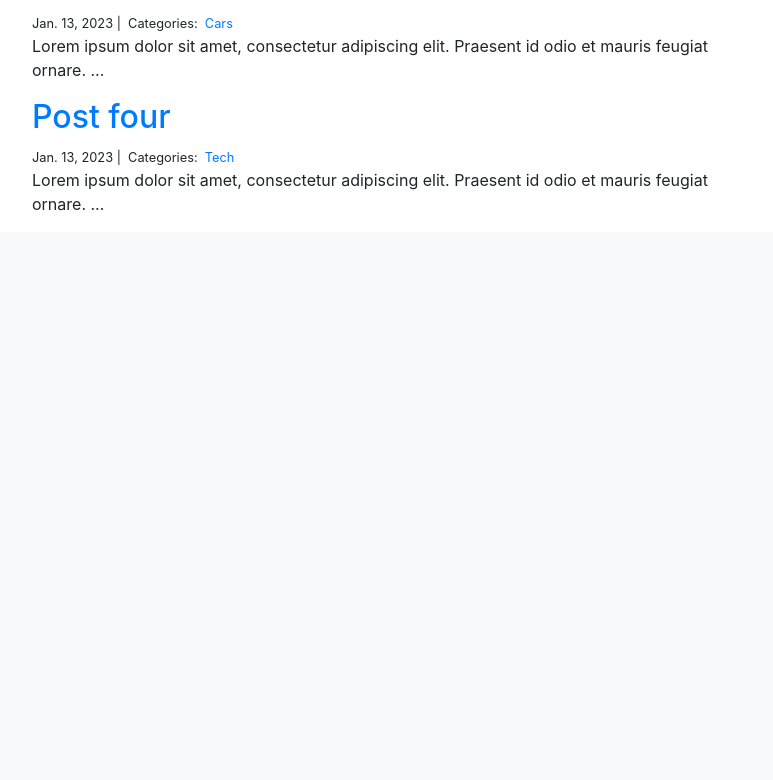
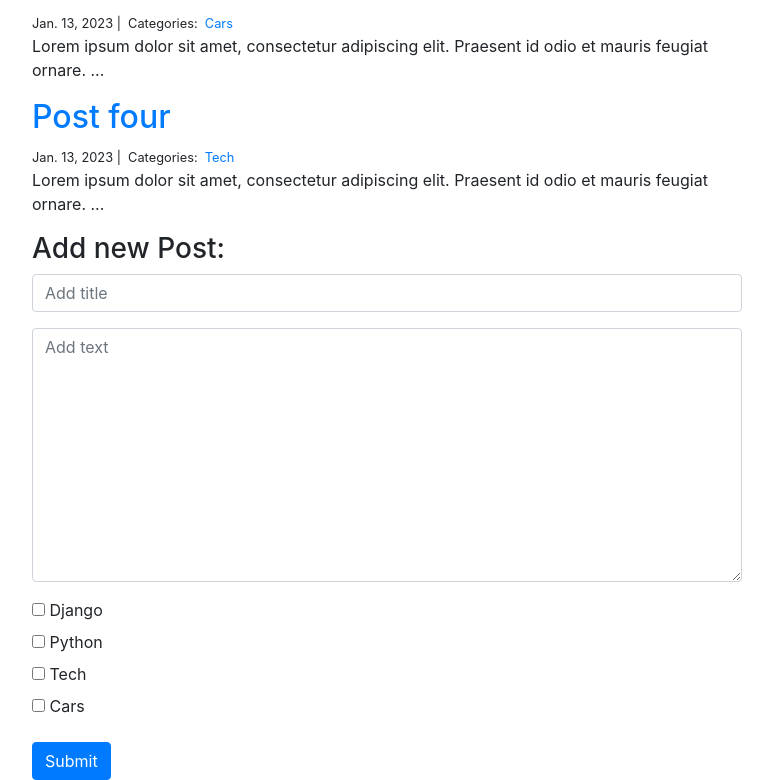
Before and after one commit to Nella1a/django-realpythonpj-portfolio, a Django app: page /blog/ in a window 1280 px wide. Shown: the part 577-1357 px from the top of the page, without its empty margins (253-1026 px from the left). Before the commit the page ends 788 px from the top, so only its background shows below. Run offline with Django 4.2, Linux system fonts and the light colour scheme; data comes from the database, SQL or seed files in the repository; both versions use the stored data as it was after the commit.

Commit message:
Add new form for post

```diff
--- a/blog/forms.py
+++ b/blog/forms.py
@@ -1,4 +1,16 @@
 from django import forms
+from .models import Category
+
+
+cat = [(1, "hello"), (2, "hello2")]
+
+def categories():
+    # Convert list to indexed tuple list
+    all_categories = Category.objects.all()
+    list_tuple = []
+    for i in range(0, len(all_categories)):
+        list_tuple.append((i, all_categories[i].name))
+    return list_tuple
 
 class CommentForm(forms.Form):
     author = forms.CharField(
@@ -14,3 +26,22 @@ class CommentForm(forms.Form):
             "placeholder": "Leave a comment!"
         })
     )
+
+class PostsForm(forms.Form):
+    title = forms.CharField(
+        max_length=60,
+        widget=forms.TextInput(attrs={
+            "class": "form-control",
+            "placeholder": "Add title"
+        })
+    )
+    text = forms.CharField(
+        widget=forms.Textarea(
+            attrs={
+                "class": "form-control",
+                "placeholder": "Add text"
+            }
+        )
+    )
+    #category = forms.MultipleChoiceField(required=True, choices=categories)
+    category=forms.ModelMultipleChoiceField(queryset=Category.objects.all(), widget=forms.CheckboxSelectMultiple)
--- a/blog/templates/blog/blog_index.html
+++ b/blog/templates/blog/blog_index.html
@@ -21,5 +21,21 @@
     </small>
     <p>{{ post.text | slice:":100" }} ... </p>
     {% endfor %}
+   <h3>Add new Post:</h3>
+    <form action="/blog/" method="post">
+        {% csrf_token %}
+        <div class="form-group">
+            {{ form.title }}
+        </div>
+        <div class="form-group">
+            {{ form.text }}
+        </div>
+          <div class="form-group">
+            {{ form.category }}
+        </div>
+
+
+        <button type="submit" class="btn btn-primary">Submit</button>
+    </form>
 </div>
 {% endblock %}
--- a/blog/views.py
+++ b/blog/views.py
@@ -1,12 +1,31 @@
 from django.shortcuts import render
 from blog.models import Posts, Comments
-from .forms import CommentForm
+from .forms import CommentForm, PostsForm
 # Create your views here.
-
+import datetime
 
 def blog_index(request):
+
+    form = PostsForm()
+    if request.method == 'POST':
+        form = PostsForm(request.POST)
+        if form.is_valid():
+            new_post = Posts(
+                title=form.cleaned_data["title"],
+                text=form.cleaned_data["text"],
+                created=datetime.datetime.now(),
+                last_update=datetime.datetime.now(),
+            )
+
+            new_post.save()
+            new_post.category.set(form.cleaned_data["category"])
+            new_post.save()
+
     all_posts = Posts.objects.all().order_by('-created')
-    context = {'posts': all_posts}
+
+    context = {'posts': all_posts,
+               'form': form}
+
     return render(request, 'blog/blog_index.html', context)
 
 def blog_detail(request, pk):
```
Also changed, not shown: db.sqlite3, projects/views.py (line endings or trailing spaces).
